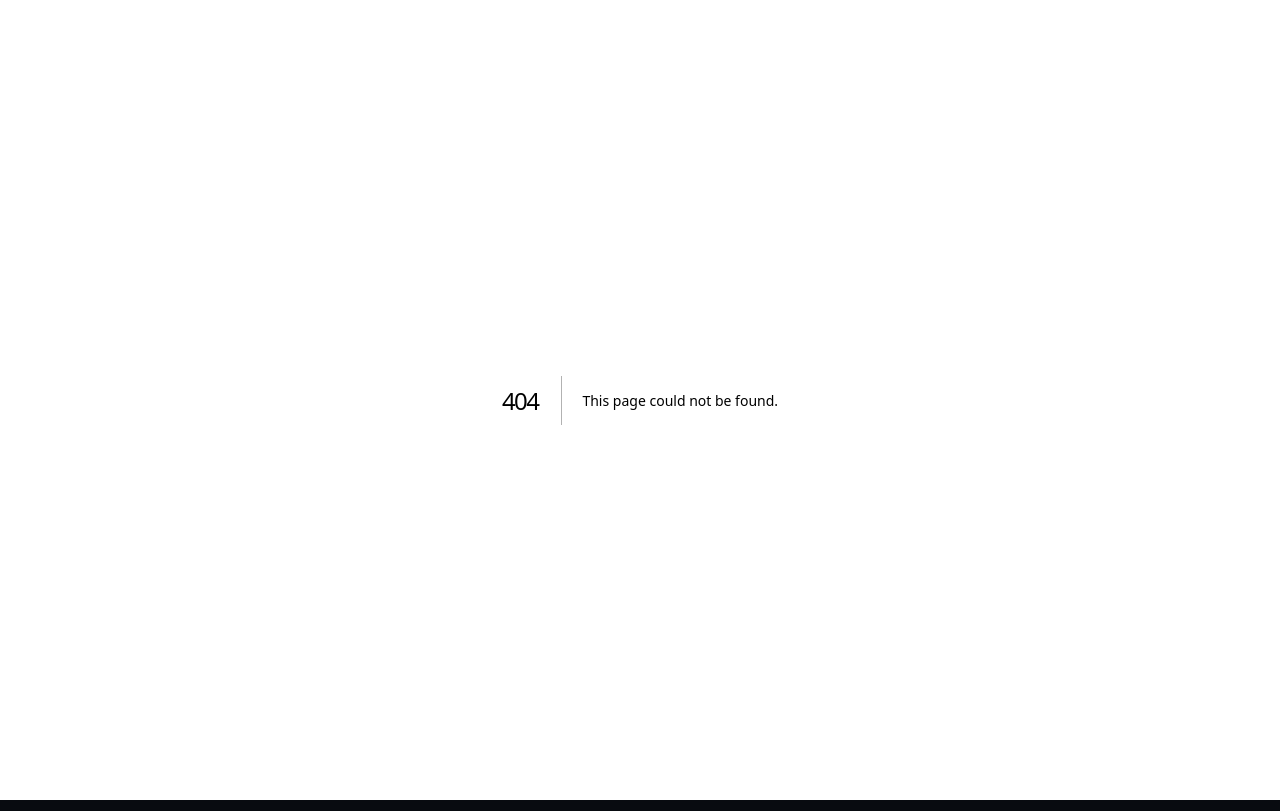
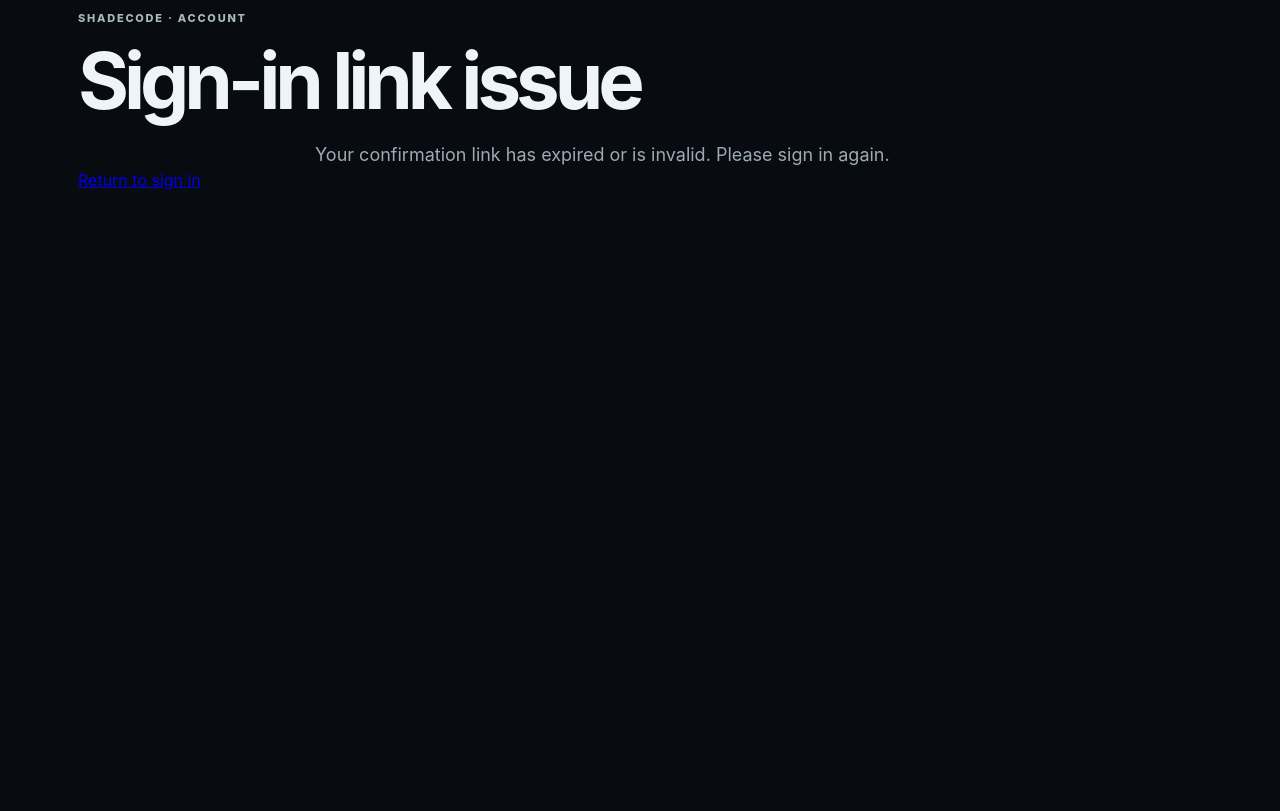
Before and after one commit to mahambatakunda2008-afk/MONEY-OS, a Next.js app in the folder apps/navigator/: page /auth/callback in a window 1280 px wide. Before the commit this address had no page. Built offline with nearby package versions, Linux system fonts and the light colour scheme; no server answers.

Commit message:
fix(auth): add Supabase confirmation callback

```diff
--- /dev/null
+++ b/apps/navigator/app/auth/callback/page.tsx
@@ -0,0 +1,43 @@
+"use client";
+
+import { useEffect, useState } from "react";
+import { useRouter } from "next/navigation";
+import { createClient } from "../../../lib/supabase";
+
+export default function AuthCallbackPage() {
+  const router = useRouter();
+  const [message, setMessage] = useState("Finishing sign-in…");
+
+  useEffect(() => {
+    let active = true;
+    void (async () => {
+      try {
+        const supabase = createClient();
+        const params = new URLSearchParams(window.location.search);
+        const code = params.get("code");
+        if (code) {
+          const { error } = await supabase.auth.exchangeCodeForSession(code);
+          if (error) throw error;
+        }
+        const { data, error } = await supabase.auth.getSession();
+        if (error) throw error;
+        if (!data.session) throw new Error("Your confirmation link has expired or is invalid. Please sign in again.");
+        router.replace("/account");
+      } catch (error) {
+        if (active) setMessage(error instanceof Error ? error.message : "We could not complete sign-in.");
+      }
+    })();
+    return () => { active = false; };
+  }, [router]);
+
+  return (
+    <main className="shell auth-shell">
+      <section className="auth-card">
+        <p className="eyebrow">SHADECODE · ACCOUNT</p>
+        <h1>{message === "Finishing sign-in…" ? "Finishing sign-in…" : "Sign-in link issue"}</h1>
+        <p className="subhead">{message}</p>
+        {message !== "Finishing sign-in…" && <a className="link-button" href="/auth">Return to sign in</a>}
+      </section>
+    </main>
+  );
+}
```
